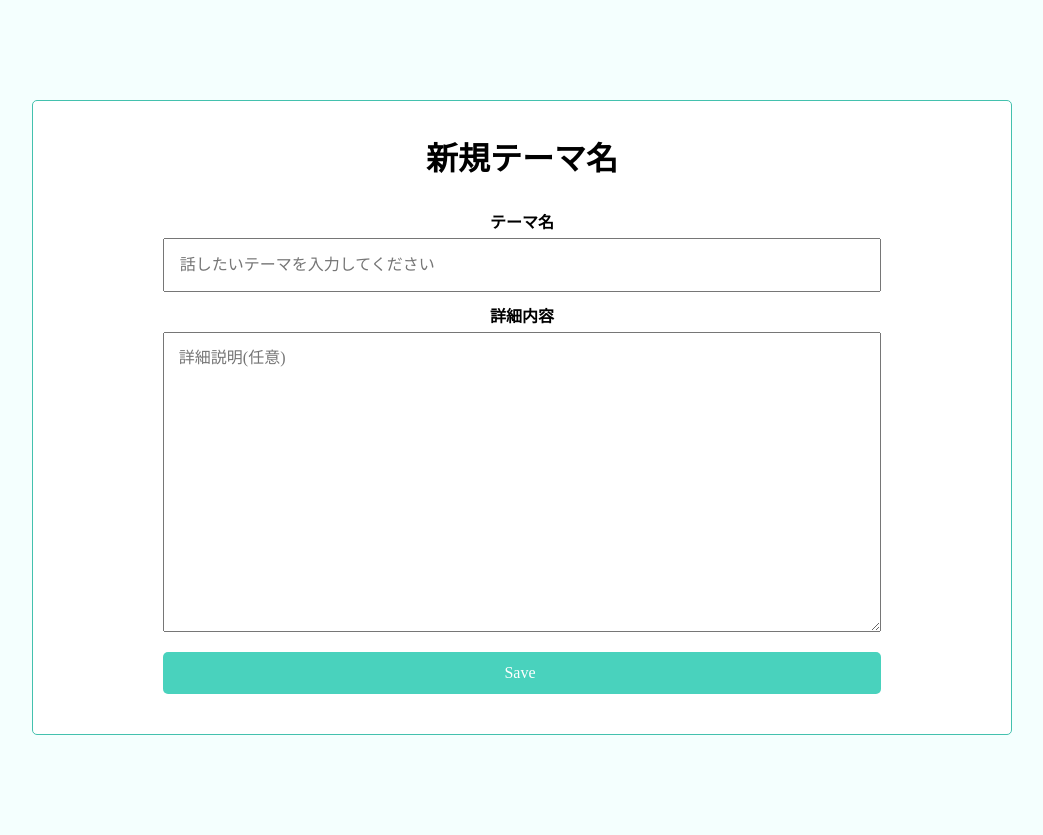
After one commit to Jhonx298/talk, a Rails app: page /themes/new in a window 1280 px wide. The commit adds this page. Shown: the whole page, without its empty margins (118-1161 px from the left). Run offline with Rails 7, Linux system fonts and the light colour scheme; style sheets or scripts are compiled from the project's sources.

Commit message:
テーマ入力フォーム(ビューの実装)

```diff
--- a/app/assets/stylesheets/application.css
+++ b/app/assets/stylesheets/application.css
@@ -13,7 +13,6 @@
  *= require_tree .
  *= require_self
  */
-
- * {
-  box-sizing: border-box;
-}
+ html {
+  background-color: #f4fffe;
+ }
--- a/app/assets/stylesheets/messages.scss
+++ b/app/assets/stylesheets/messages.scss
@@ -1,9 +1,20 @@
 // Place all the styles related to the messages controller here.
 // They will automatically be included in application.css.
 // You can use Sass (SCSS) here: http://sass-lang.com/
-
 * {
   box-sizing: border-box;
+}
+
+html,
+body,
+ul,
+li,
+h1,
+h2,
+p,
+div {
+  margin: 0;
+  padding: 0;
 }
 
 // ヘッダー
@@ -77,7 +88,7 @@ li {
 .wrapper {
   height: calc(100vh - 60px);
   display: flex;
-  background-color: #fcfcfc;
+  background-color: #f4fffe;
 }
 
 
@@ -85,7 +96,6 @@ li {
 .left_bar {
   height: 100%;
   width: 20%;
-  background-color: #f4fffe;
   padding: 10px;
 }
 
@@ -143,7 +153,6 @@ li {
 .main_chat {
   height: 100%;
   width: 60%;
-  background-color: #f4fffe;
 }
 
 .theme_main {
@@ -155,7 +164,7 @@ li {
   height: 100%;
   background-color: #ffffff;
   border-radius: 10px;
-  box-shadow: 1px 0 5px 1px #dfdfdf;
+  box-shadow: 0px 0px 5px #85cbb1;
   overflow-x: hidden;
 }
 
@@ -188,7 +197,7 @@ li {
   height: 100%;
   background-color: #ffffff;
   border-radius: 10px;
-  box-shadow: 1px 0 5px 1px #dfdfdf;
+  box-shadow: 0px 0px 5px #85cbb1;
   padding: 10px 20px 10px 20px;
 }
 
@@ -314,7 +323,6 @@ li {
 .right_bar {
   height: 100%;
   width: 20%;
-  background-color: #f4fffe;
   padding: 10px;
 }
 
@@ -344,7 +352,7 @@ li {
 }
 
 .right_user_form {
-  margin-bottom: 20px;
+  margin-bottom: 30px;
   display: flex;
 }
 
--- /dev/null
+++ b/app/assets/stylesheets/themes.scss
@@ -0,0 +1,68 @@
+// Place all the styles related to the themes controller here.
+// They will automatically be included in application.css.
+// You can use Sass (SCSS) here: http://sass-lang.com/
+
+
+.chat-room-form {
+  width: 980px;
+  margin: 100px auto;
+  padding: 40px;
+  background-color: #ffffff;
+  border: 1px solid #43c1ae;
+  border-radius: 5px;
+  box-sizing: border-box;
+}
+
+.chat-room-form h1{
+  text-align: center;
+}
+
+.chat-room-form__label {
+  display: block;
+  line-height: 30px;
+  font-weight: bold;
+  text-align: center;
+}
+.chat-room-form__input {
+  width: 80%;
+  line-height: 30px;
+  padding: 10px 15px;
+  box-sizing: border-box;
+  margin-bottom: 10px;
+}
+
+.chat-room-form__text {
+  width: 80%;
+  line-height: 30px;
+  height: 300px;
+  padding: 10px 15px;
+  box-sizing: border-box;
+  vertical-align: top;
+}
+
+.chat-room-form__action-btn {
+  margin-top: 20px;
+  display: inline-block;
+  padding: 12px 20px;
+  color: #fff;
+  background-color: #49d2bd;
+  border: 0;
+  border-radius: 5px;
+  width: 80%;
+}
+.chat-room-form__field {
+  margin-top: 30px;
+  text-align: center;
+}
+.chat-room-form__field:after {
+  content: "";
+  clear: both;
+  display: block;
+}
+
+.chat-room-form__field--left {
+  width: 30%;
+  padding-right: 20px;
+  padding-left: 20px;
+  box-sizing: border-box;
+}
--- /dev/null
+++ b/app/controllers/themes_controller.rb
@@ -0,0 +1,5 @@
+class ThemesController < ApplicationController
+  def new
+
+  end
+end
--- /dev/null
+++ b/app/helpers/themes_helper.rb
@@ -0,0 +1,2 @@
+module ThemesHelper
+end
--- a/app/views/messages/_left_bar.html.erb
+++ b/app/views/messages/_left_bar.html.erb
@@ -4,7 +4,7 @@
   </div>
 
   <div class="new_theme_form">
-    <div class="new_theme"><%= link_to "新規作成", "/" %></div>
+    <div class="new_theme"><%= link_to "新規作成", new_theme_path %></div>
   </div>
 
   <div class="left_main_user">
--- /dev/null
+++ b/app/views/themes/index.html.erb
@@ -0,0 +1,3 @@
+<div class="wrapper">
+    <%= render "messages/left_bar" %>
+</div>
--- /dev/null
+++ b/app/views/themes/new.html.erb
@@ -0,0 +1,18 @@
+<div class='chat-room-form'>
+  <h1>新規テーマ名</h1>
+  <%=form_with url: "", local: true do |f|%>
+    <div class='chat-room-form__field'>
+      <div class='chat-room-form__field-theme'>
+        <%= f.label :name, :テーマ名, class: 'chat-room-form__label'%>
+        <%= f.text_field :name, class: 'chat__room_name chat-room-form__input', placeholder: '話したいテーマを入力してください'%>
+      </div>
+      <div class='chat-room-form__field--right'>
+        <%= f.label :name, :詳細内容, class: 'chat-room-form__label'%>
+        <%= f.text_area :name, class: 'chat__room_name chat-room-form__text', placeholder: '詳細説明(任意)'%>
+      </div>
+      <div class='chat-room-form__field--right'>
+        <%= f.submit class: 'chat-room-form__action-btn'%>
+      </div>
+    </div>
+  <% end %>
+</div>
--- a/config/routes.rb
+++ b/config/routes.rb
@@ -1,4 +1,5 @@
 Rails.application.routes.draw do
   devise_for :users
   root to: "messages#index"
+  resources :themes, only: [:new]
 end
```
Also changed, not shown: test/controllers/themes_controller_test.rb (added, +7 -0 lines).
